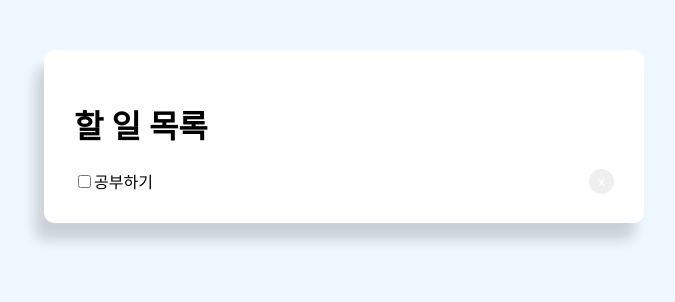
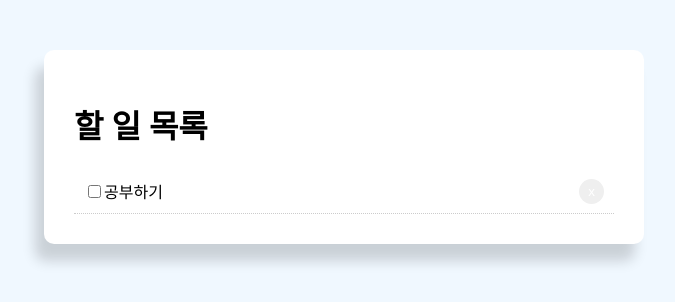
Before and after one commit to solmoonkang/react-basics, a React (Create React App) app: page / in a window 1280 px wide. Shown: the top 302 px of the page, without its empty margins (296-971 px from the left). Built offline with nearby package versions, Linux system fonts and the light colour scheme.

Commit message:
feat: Implement list styling in App.js

```diff
--- a/src/App.js
+++ b/src/App.js
@@ -28,6 +28,14 @@ export default class App extends Component {
     float: "right",
   };
 
+  getStyle = () => {
+    return {
+      padding: "10px",
+      borderBottom: "1px #ccc dotted",
+      textDecoration: "none",
+    };
+  };
+
   render() {
     return (
       <div className="container">
@@ -36,7 +44,7 @@ export default class App extends Component {
             <h1>할 일 목록</h1>
           </div>
 
-          <div>
+          <div style={this.getStyle()}>
             <input type="checkbox" defaultChecked={false} />
             공부하기
             <button style={this.btnStyle}>x</button>
```
